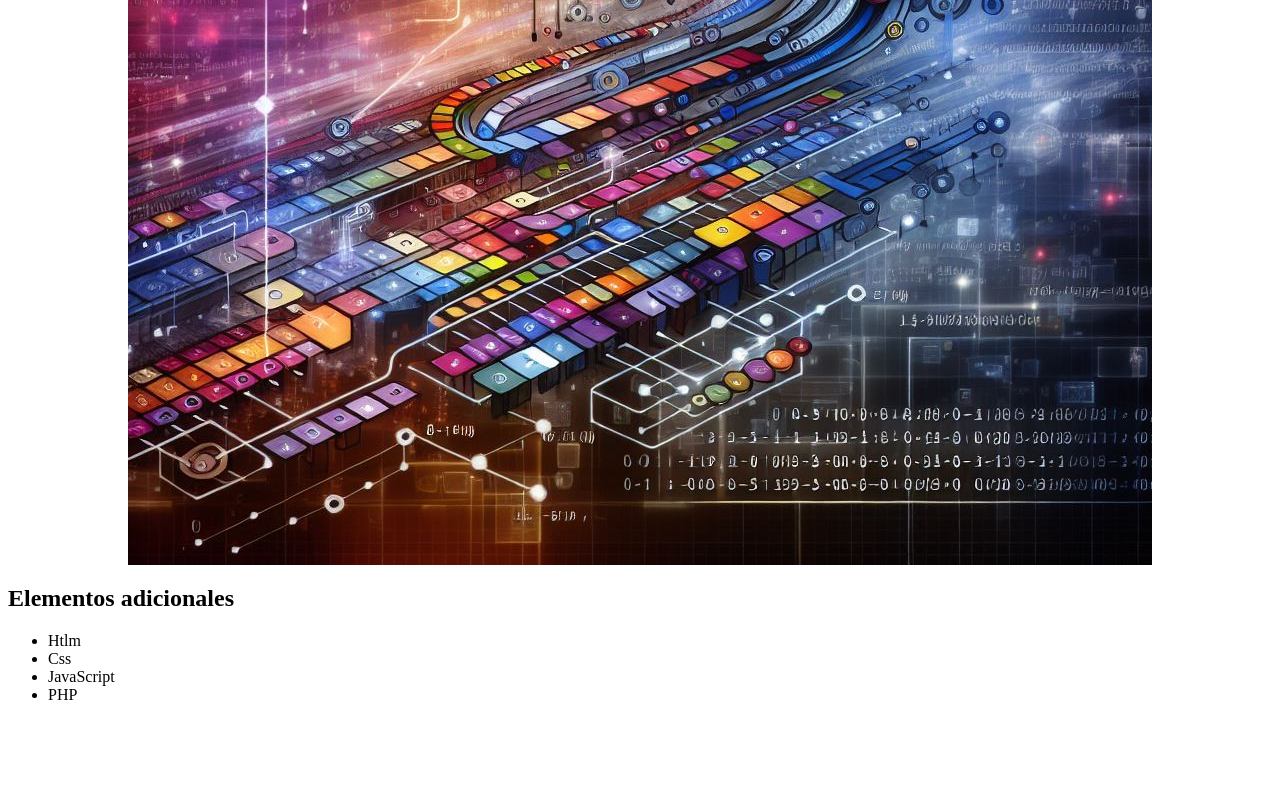
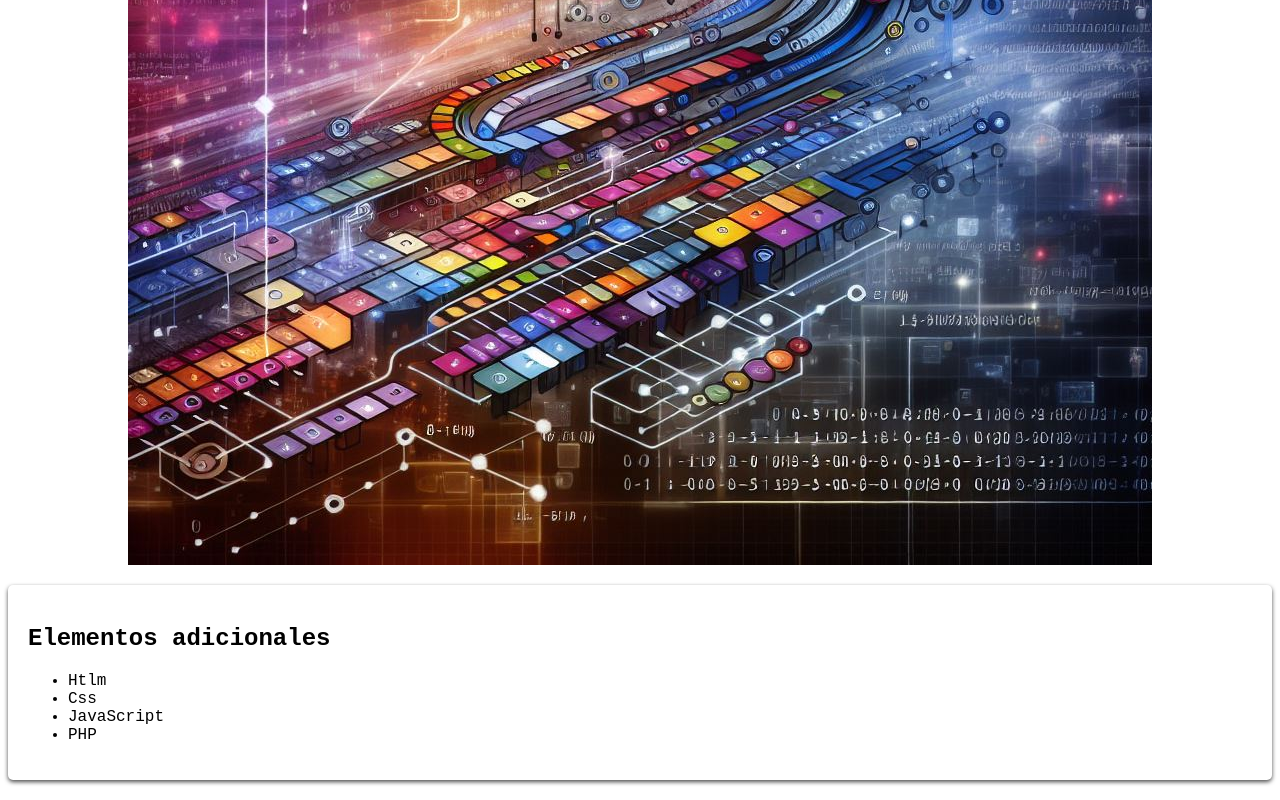
Before and after one commit to Luis-Sarmientho/Laboratorio-8, a plain HTML site: page index.html in a window 1280 px wide. Shown: the part 607-1407 px from the top of the page. Before the commit the page ends 1327 px from the top, so only its background shows below. Drawn offline with Linux system fonts and the light colour scheme.

Commit message:
estilo a la clase

```diff
--- a/styles.css
+++ b/styles.css
@@ -15,3 +15,11 @@ img {
     max-width: 100%;
     height: auto;
 }
+.additional-elements{
+    max-width: 100%;
+    font-family: 'Courier New', Courier, monospace;
+    margin: 20px auto;
+    padding: 20px;
+    border-radius: 5px;
+    box-shadow: 0 2px 4px rgba(0, 0, 0, 0.7);
+}
```
